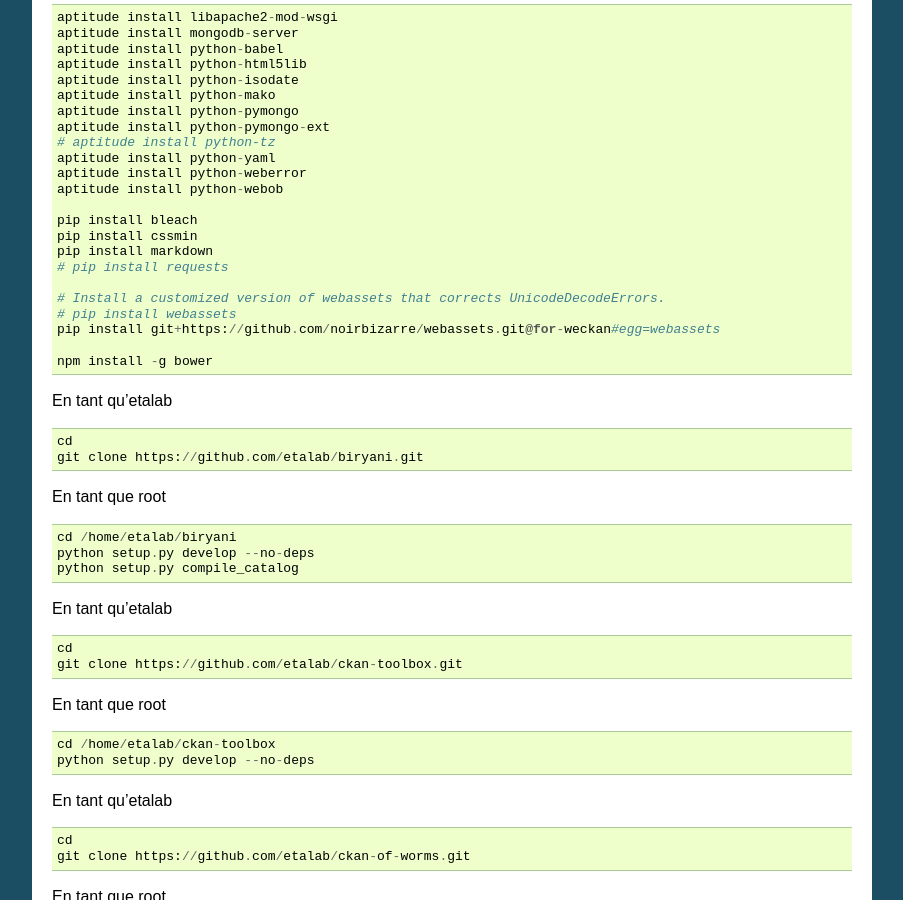
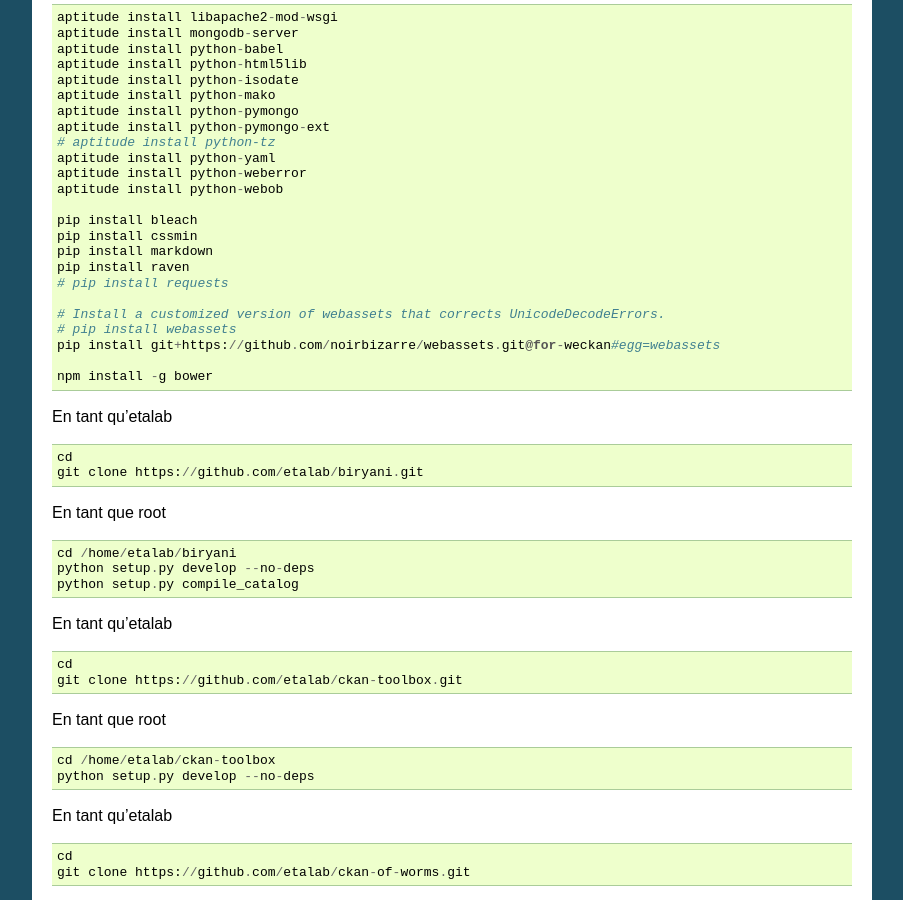
Before and after one commit to etalab/etalab-support, a Sphinx documentation site: the page built from doc/installation-serveur-virtuel-cat.rst, in a window 1280 px wide and 900 px high, scrolled down 5153 px. Shown: the whole window, without its empty margins (198-1101 px from the left). Built offline with Sphinx 7.4.7, drawn with Linux system fonts in a browser that asks for light colours.

Commit message:
Added reven dependency

```diff
--- a/doc/installation-serveur-virtuel-cat.rst
+++ b/doc/installation-serveur-virtuel-cat.rst
@@ -306,6 +306,7 @@
   pip install bleach
   pip install cssmin
   pip install markdown
+  pip install raven
   # pip install requests
 
   # Install a customized version of webassets that corrects UnicodeDecodeErrors.
```
